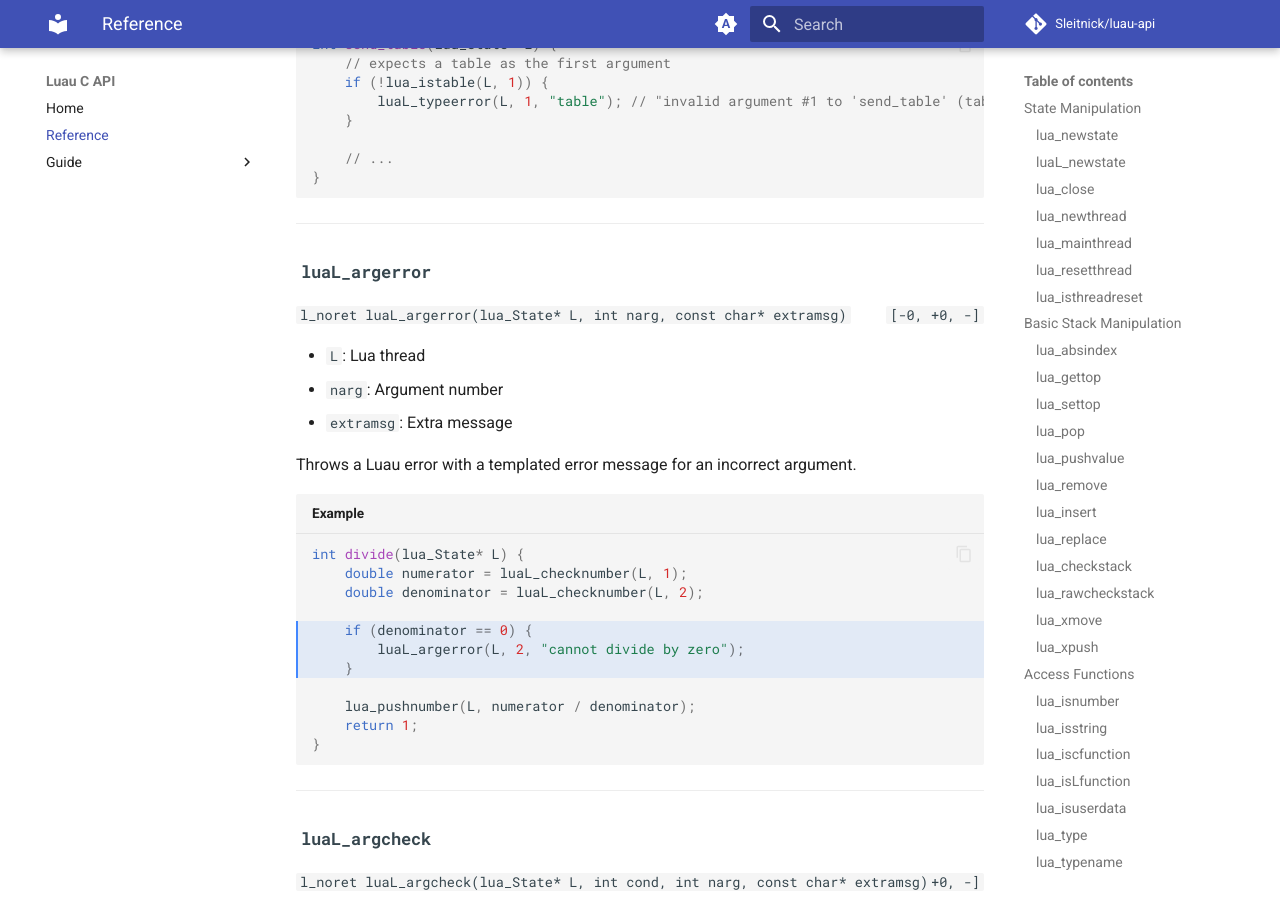
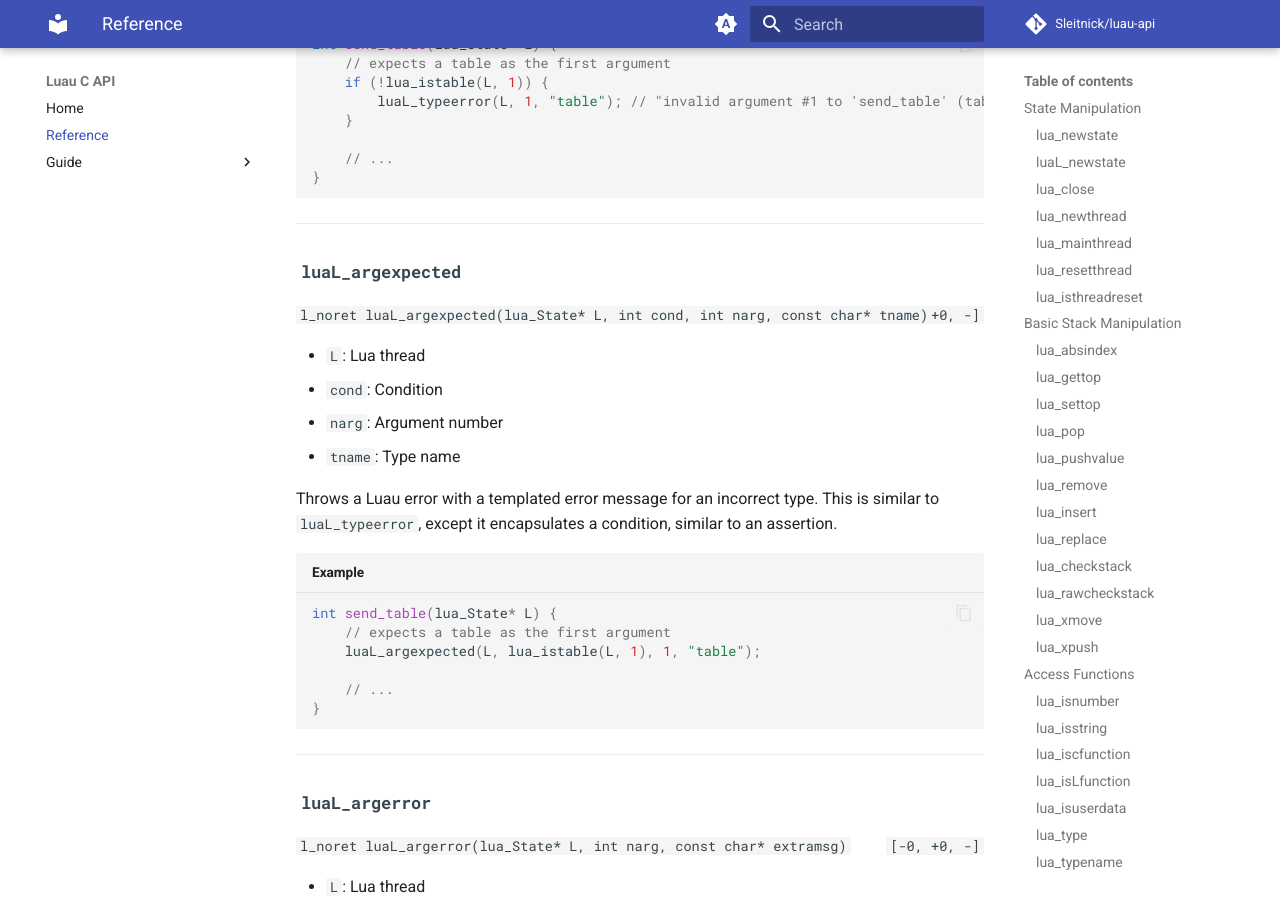
Before and after one commit to Sleitnick/luau-api, an MkDocs documentation site: the page built from docs/_ref_auto_generated.md, in a window 1280 px wide and 900 px high, scrolled down 59372 px. Built offline with MkDocs 1.6.1 and Material for MkDocs 9.7.7, drawn with Linux system fonts in a browser that asks for light colours; comment, search, counter and statistics services are not loaded.

Commit message:
Missing error function

````diff
--- a/docs/_ref_auto_generated.md
+++ b/docs/_ref_auto_generated.md
@@ -3053,6 +3053,32 @@ int send_table(lua_State* L) {
 ----
 
 
+### <span class="subsection">`luaL_argexpected`</span>
+
+<span class="signature">`l_noret luaL_argexpected(lua_State* L, int cond, int narg, const char* tname)`</span>
+<span class="stack">`[-0, +0, -]`</span>
+
+- `L`: Lua thread
+- `cond`: Condition
+- `narg`: Argument number
+- `tname`: Type name
+
+
+Throws a Luau error with a templated error message for an incorrect type. This is similar to `luaL_typeerror`, except it encapsulates a condition, similar to an assertion.
+
+```cpp title="Example"
+int send_table(lua_State* L) {
+	// expects a table as the first argument
+	luaL_argexpected(L, lua_istable(L, 1), 1, "table");
+
+	// ...
+}
+```
+
+
+----
+
+
 ### <span class="subsection">`luaL_argerror`</span>
 
 <span class="signature">`l_noret luaL_argerror(lua_State* L, int narg, const char* extramsg)`</span>
````
Also changed, not shown: 1 other file.
